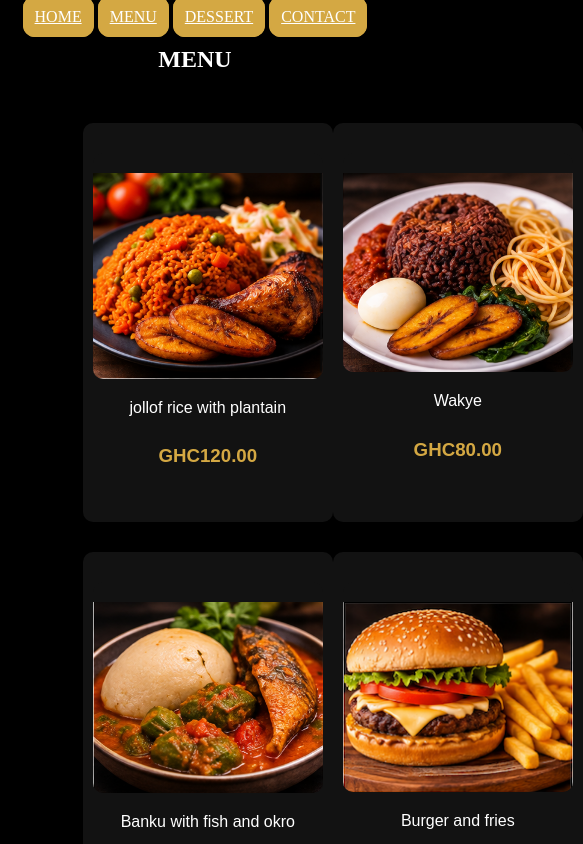
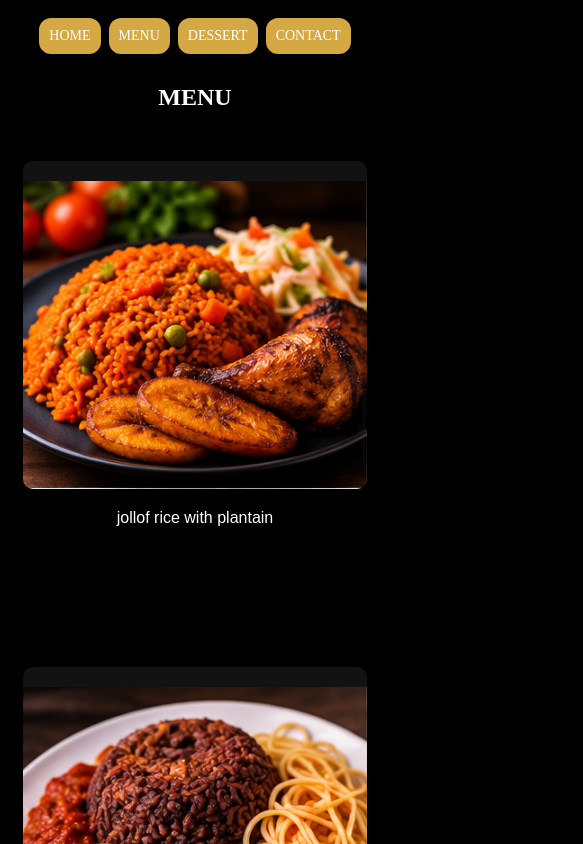
Before and after one commit to harisgame2009-coder/restuarant-website, a plain HTML site: page index.html in a window 390 px wide. Both pictures are taken after a click on the link "MENU". Shown: the top 844 px of the page, 583 px wide, since content can reach past the window. Drawn offline with Linux system fonts and the light colour scheme.

Commit message:
Update index.html

```diff
--- a/index.html
+++ b/index.html
@@ -4,112 +4,197 @@
         <title>
             BAIDA'S KITCHEN
         </title>
-        <meta name="viewport" content="width=device-width, initial-scale=1"/>
+
+        <meta name="viewport" content="width=device-width, initial-scale=1.0">
         <style>
+        *{
+            box-sizing:boarder-box;
+        }
+          body {
+  background-color: black;
+}
 
-          body{
-            background-color:black;
-         }
-         .content{
+.content {
   display: none;
 }
-          nav{
+
+nav {
   text-align: center;
+  display: flex;
+  flex-wrap: wrap;
+  justify-content: center;
+  gap: 10px;
+  padding: 10px;
+}
 
+nav a {
+  background-color: #D4A843;
+  color: white;
+  padding: 10px;
+  border-radius: 12px;
+  border: 2px solid #D4A843;
+  text-decoration: none;
 }
-          nav a:hover{
+
+nav a:hover {
   cursor: pointer;
   background-color: white;
-            color:black;
-          }
-          nav a{
-            background-color:#D4A843;
-            color: white;
-            padding:10px ;
-            border-radius: 12px;
-            border:2px solid #D4A843;
-
+  color: black;
 }
 
-          #Home-header{
+#Home-header {
   text-align: center;
   background-color: transparent;
   color: white;
   padding: 30px;
-            margin-left:110px;
-            margin-right :110px;
-            margin-top: 10px;
-            padding-bottom:20px ;
+  margin: 10px 110px 0;
+  padding-bottom: 20px;
 }
-          .order-button{
+
+.order-button {
   position: fixed;
-            bottom:100px;
-            align-items: center;
+  bottom: 100px;
   left: 45%;
   padding: 15px 50px;
-            background-color:#D4A843;
+  background-color: #D4A843;
   border-radius: 12px;
 }
-          .OS{
+
+.OS {
   text-align: center;
 }
-          .img-grid{
-            display:grid;
-            grid-template-columns: repeat(2,1fr);
+
+.img-grid {
+  display: grid;
+  grid-template-columns: repeat(2, minmax(0, 1fr));
   text-align: center;
-            margin-left:20%;
-
+  margin-left: 20%;
+  gap: 20px;
 }
 
-          .card{
-            background-color:hite;
-            box-shadow: 0 15px 30px rgba(0,0,0,0,70),0 11px 8px rgba(0,0,0,0,50);
+.card {
+  background-color: hite;
+  box-shadow: 0 15px 30px rgba(0, 0, 0, 0.70),
+              0 11px 8px rgba(0, 0, 0, 0.50);
   width: 250px;
+  max-width: 100%;
   box-sizing: border-box;
   transition-duration: 2s;
   transition-delay: 1s;
-            transition-timing-function:0s;
+  transition-timing-function: 0s;
 }
-          .card:hover{
-            width: 350px;;
 
+.card:hover {
+  width: 350px;
 }
-          .card, img {
+
+.card img {
   max-width: 100%;
-            height:auto;
-            margin: 0px;
-            background-color:rgb(18, 18, 18, 18);
+  height: auto;
+  margin: 0;
+  background-color: rgb(18, 18, 18, 18);
   margin-top: 30px;
   padding-top: 20px;
   border-radius: 10px;
+  box-sizing: border-box;
 }
-          .card,p {
+
+.card p {
   font-family: sans-serif;
-            padding: 0px 10px 10px 10px;
+  padding: 0 10px 10px;
   text-align: center;
   color: white;
 }
-          .card,#price {
-            color:#D4A843;
-            ;
+
+#price {
+  color: #D4A843;
 }
-          .page-head{
+
+.page-head {
   color: white;
   text-align: center;
   display: block;
 }
-          #HOME{
+
+#HOME {
   display: block;
   background-image: url("backimg.png");
   background-size: cover;
   background-position: center;
   background-repeat: no-repeat;
   padding: 19%;
+  box-sizing: border-box;
 }
-          #MENU{
+
+#MENU {
   margin-top: 5%;
 }
 
+/* Tablet responsiveness */
+@media (max-width: 768px) {
+  #HOME {
+    padding: 12% 5%;
+  }
+
+  #Home-header {
+    margin: 10px 0 0;
+    padding: 20px;
+  }
+
+  .img-grid {
+    margin-left: 0;
+    padding: 0 20px;
+    grid-template-columns: repeat(2, minmax(0, 1fr));
+  }
+
+  .card {
+    width: 100%;
+  }
+
+  .card:hover {
+    width: 100%;
+  }
+
+  .order-button {
+    left: 50%;
+    transform: translateX(-50%);
+    padding: 15px 35px;
+    white-space: nowrap;
+  }
+}
+
+/* Phone responsiveness */
+@media (max-width: 480px) {
+  nav {
+    gap: 8px;
+    padding: 10px 5px;
+  }
+
+  nav a {
+    padding: 8px;
+    font-size: 14px;
+  }
+
+  #HOME {
+    padding: 18% 4%;
+  }
+
+  #Home-header {
+    margin: 0;
+    padding: 10px;
+  }
+
+  .img-grid {
+    grid-template-columns: minmax(0, 1fr);
+    padding: 0 15px;
+    gap: 15px;
+  }
+
+  .order-button {
+    bottom: 30px;
+    padding: 12px 25px;
+  }
+}
         </style>
     </head>
     <body>
```
Lines whose indentation alone changed are shown as unchanged.
